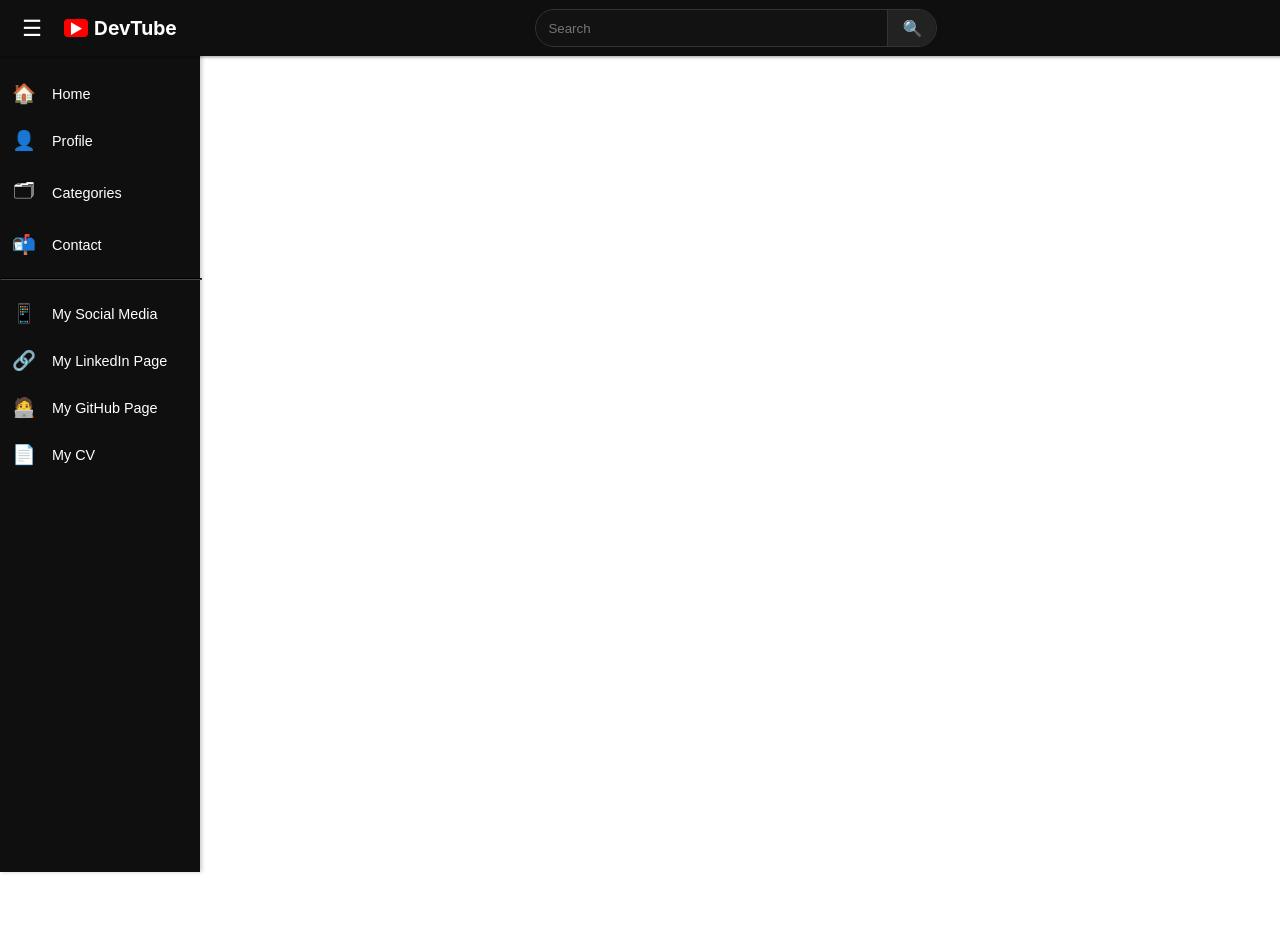
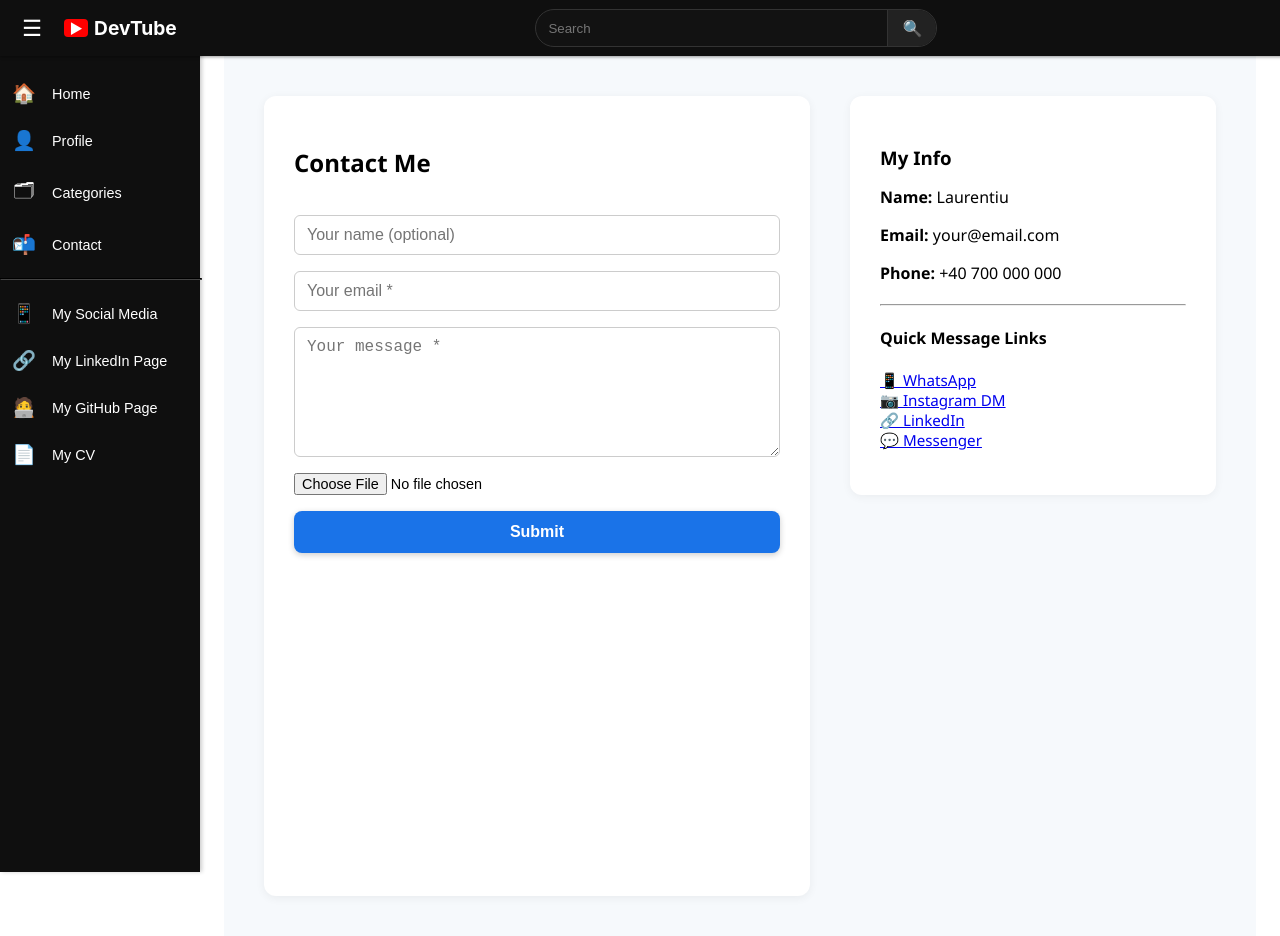
Before and after one commit to Laurentiu-upb/devtube, a React (Create React App) app: page /contact in a window 1280 px wide. Before the commit the page ends 800 px from the top, so only its background shows below. Built offline with nearby package versions, Linux system fonts and the light colour scheme.

Commit message:
Contact Page

```diff
--- a/src/App.js
+++ b/src/App.js
@@ -9,6 +9,7 @@ import ProjectPage from './pages/ProjectPage';
 import Sidebar from './components/Sidebar';
 import SocialMediaPage from "./pages/SocialMediaPage";
 import ProfilePage from "./pages/ProfilePage";
+import ContactPage from "./pages/ContactPage";
 
 
 function Home({ query, selectedTag, setQuery, setSelectedTag }) {
@@ -122,6 +123,7 @@ function App() {
       <Route path="/project/:slug" element={<ProjectPage />} />
       <Route path="/socials" element={<SocialMediaPage />} />
       <Route path="/profile" element={<ProfilePage />} />
+      <Route path="/contact" element={<ContactPage />} />
       {/* other routes */}
     </Routes>
   </div>
--- /dev/null
+++ b/src/pages/ContactPage.jsx
@@ -0,0 +1,214 @@
+import React, { useState } from "react";
+
+const ContactPage = () => {
+  const [formData, setFormData] = useState({
+    name: "",
+    email: "",
+    message: "",
+    file: null,
+  });
+
+  const [successMessage, setSuccessMessage] = useState("");
+
+  const handleChange = (e) => {
+    const { name, value, files } = e.target;
+    if (name === "file") {
+      const file = files[0];
+      if (file && file.type !== "application/pdf") {
+        alert("Only PDF files are allowed.");
+        return;
+      }
+      setFormData((prev) => ({ ...prev, file }));
+    } else {
+      setFormData((prev) => ({ ...prev, [name]: value }));
+    }
+  };
+
+  const handleSubmit = (e) => {
+    e.preventDefault();
+    if (!formData.email || !formData.message) {
+      alert("Email and message are required.");
+      return;
+    }
+
+    console.log("Submitted form:", formData);
+
+    // Simulate success
+    setSuccessMessage("✅ Message submitted successfully!");
+    setTimeout(() => setSuccessMessage(""), 4000);
+    setFormData({ name: "", email: "", message: "", file: null });
+  };
+
+  const inputStyle = {
+    padding: "10px 12px",
+    fontSize: "1rem",
+    borderRadius: "6px",
+    border: "1px solid #ccc",
+    outline: "none",
+    transition: "0.2s ease",
+  };
+
+  return (
+    <div
+      style={{
+        display: "flex",
+        flexWrap: "wrap",
+        padding: "40px",
+        fontFamily: "Segoe UI, sans-serif",
+        background: "#f6f9fc",
+        minHeight: "100vh",
+        gap: "40px",
+        justifyContent: "center",
+      }}
+    >
+      {/* Left - Form */}
+      <form
+        onSubmit={handleSubmit}
+        style={{
+          flex: "1 1 480px",
+          maxWidth: "600px",
+          background: "#fff",
+          padding: "30px",
+          borderRadius: "12px",
+          display: "flex",
+          flexDirection: "column",
+          gap: "16px",
+          boxShadow: "0 2px 10px rgba(0,0,0,0.06)",
+        }}
+      >
+        <h2>Contact Me</h2>
+
+        {successMessage && (
+          <div
+            style={{
+              backgroundColor: "#e6ffed",
+              color: "#22863a",
+              padding: "10px 16px",
+              borderRadius: "6px",
+              border: "1px solid #b7eb8f",
+              fontWeight: 500,
+              fontSize: "0.95rem",
+            }}
+          >
+            {successMessage}
+          </div>
+        )}
+
+        <input
+          type="text"
+          name="name"
+          placeholder="Your name (optional)"
+          value={formData.name}
+          onChange={handleChange}
+          style={inputStyle}
+        />
+
+        <input
+          type="email"
+          name="email"
+          placeholder="Your email *"
+          value={formData.email}
+          onChange={handleChange}
+          required
+          style={inputStyle}
+        />
+
+        <textarea
+          name="message"
+          placeholder="Your message *"
+          value={formData.message}
+          onChange={handleChange}
+          rows="6"
+          required
+          style={{ ...inputStyle, resize: "vertical" }}
+        />
+
+        <input
+          type="file"
+          name="file"
+          accept=".pdf"
+          onChange={handleChange}
+          style={{ fontSize: "0.9rem" }}
+        />
+
+        <button
+          type="submit"
+          style={{
+            background: "#1a73e8",
+            color: "#fff",
+            padding: "12px 0",
+            border: "none",
+            borderRadius: "8px",
+            fontWeight: "600",
+            fontSize: "1rem",
+            boxShadow: "0 2px 6px rgba(0,0,0,0.2)",
+            transition: "background 0.2s",
+            cursor: "pointer",
+          }}
+          onMouseOver={(e) => (e.target.style.background = "#1669c1")}
+          onMouseOut={(e) => (e.target.style.background = "#1a73e8")}
+        >
+          Submit
+        </button>
+      </form>
+
+      {/* Right - Info */}
+      <div
+        style={{
+          flex: "1 1 300px",
+          minWidth: "280px",
+          maxWidth: "320px",
+          padding: "30px",
+          background: "#fff",
+          borderRadius: "12px",
+          boxShadow: "0 2px 10px rgba(0,0,0,0.05)",
+          height: "fit-content",
+          position: "sticky",
+          top: 20,
+        }}
+      >
+        <h3 style={{ marginBottom: 10 }}>My Info</h3>
+        <p>
+          <strong>Name:</strong> Laurentiu
+        </p>
+        <p>
+          <strong>Email:</strong> your@email.com
+        </p>
+        <p>
+          <strong>Phone:</strong> +40 700 000 000
+        </p>
+        <hr style={{ margin: "20px 0" }} />
+
+        <h4>Quick Message Links</h4>
+        <ul style={{ listStyle: "none", padding: 0, fontSize: "0.95rem" }}>
+          <li>
+            <a href="https://wa.me/40700000000" target="_blank" rel="noreferrer">
+              📱 WhatsApp
+            </a>
+          </li>
+          <li>
+            <a
+              href="https://www.instagram.com/direct/t/yourusername"
+              target="_blank"
+              rel="noreferrer"
+            >
+              📷 Instagram DM
+            </a>
+          </li>
+          <li>
+            <a href="https://www.linkedin.com/in/yourusername" target="_blank" rel="noreferrer">
+              🔗 LinkedIn
+            </a>
+          </li>
+          <li>
+            <a href="https://m.me/yourusername" target="_blank" rel="noreferrer">
+              💬 Messenger
+            </a>
+          </li>
+        </ul>
+      </div>
+    </div>
+  );
+};
+
+export default ContactPage;
```
Also changed, not shown: 1 other file (tests, documents, lock files or other folders).
